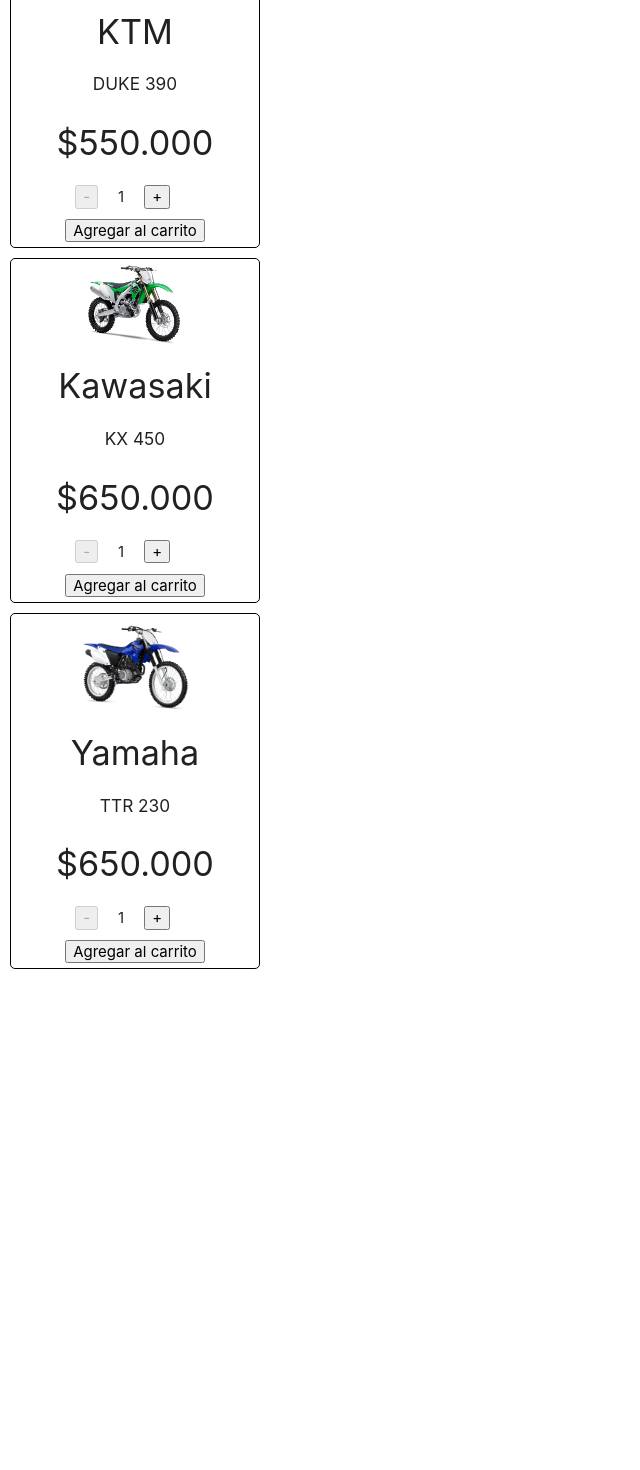
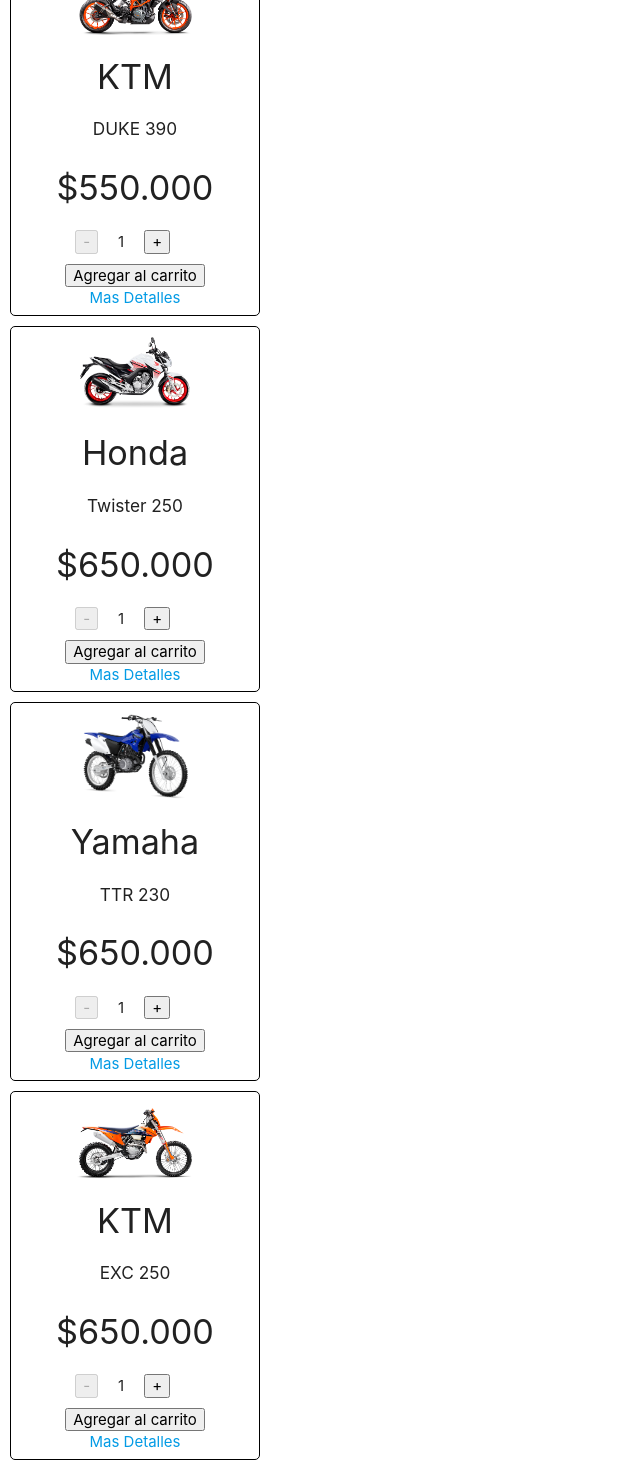
Before and after one commit to Pablo-Esquilache/Curso-React-JS-CoderHouse, a React (Create React App) app in the folder pablo_esquilache_app_reactjs/: page / in a window 1280 px wide. Shown: the part 1007-2477 px from the top of the page, without its empty margins (0-640 px from the left). Before the commit the page ends 1986 px from the top, so only its background shows below. Built offline with nearby package versions, Linux system fonts and the light colour scheme.

Commit message:
Primer entrgea Proyecto Final

```diff
--- a/pablo_esquilache_app_reactjs/public/BaseDatos/BaseDatos.json
+++ b/pablo_esquilache_app_reactjs/public/BaseDatos/BaseDatos.json
@@ -15,7 +15,8 @@
             "Modelo": "Tornado 250",
             "Año": 2014,
             "Precio": "$600.000",
-            "Imagen": "./BaseDatos/ImagenesJson/Honda-Tornado-250.png"
+            "Imagen": "./BaseDatos/ImagenesJson/Honda-Tornado-250.png",
+            "Detalle": "La Yamaha XTZ 250 es una motocicleta de doble deporte diseñada y producida por Yamaha Motor do Brasil, a partir de 2006. Es una variante de la XT250, que se comercializa en todo el mundo, y deriva del modelo XT500 de 1975, que estableció una exitosa gama de motocicletas de doble deporte, incluida la XT600 Ténéré, que contribuyó en gran medida a la imagen de Yamaha. Reemplaza al XT225 en el mercado brasileño."
         },
         {
             "id": 3,
@@ -23,15 +24,17 @@
             "Modelo": "DUKE 390",
             "Año": 2017,
             "Precio": "$550.000",
-            "Imagen": "./BaseDatos/ImagenesJson/KTM-Duke-390.png"
+            "Imagen": "./BaseDatos/ImagenesJson/KTM-Duke-390.png",
+            "Detalle": "La Yamaha XTZ 250 es una motocicleta de doble deporte diseñada y producida por Yamaha Motor do Brasil, a partir de 2006. Es una variante de la XT250, que se comercializa en todo el mundo, y deriva del modelo XT500 de 1975, que estableció una exitosa gama de motocicletas de doble deporte, incluida la XT600 Ténéré, que contribuyó en gran medida a la imagen de Yamaha. Reemplaza al XT225 en el mercado brasileño."
         },
         {
             "id": 4,
-            "Marca": "Kawasaki",
-            "Modelo": "KX 450",
+            "Marca": "Honda",
+            "Modelo": "Twister 250",
             "Año": 2013,
             "Precio": "$650.000",
-            "Imagen": "./BaseDatos/ImagenesJson/Kawasaki-KX-450.png"
+            "Imagen": "./BaseDatos/ImagenesJson/Honda-Twister-250.png",
+            "Detalle": "La Yamaha XTZ 250 es una motocicleta de doble deporte diseñada y producida por Yamaha Motor do Brasil, a partir de 2006. Es una variante de la XT250, que se comercializa en todo el mundo, y deriva del modelo XT500 de 1975, que estableció una exitosa gama de motocicletas de doble deporte, incluida la XT600 Ténéré, que contribuyó en gran medida a la imagen de Yamaha. Reemplaza al XT225 en el mercado brasileño."
         },
         {
             "id": 5,
@@ -39,7 +42,17 @@
             "Modelo": "TTR 230",
             "Año": 2011,
             "Precio": "$650.000",
-            "Imagen": "./BaseDatos/ImagenesJson/Yamaha-TTR-230.png"
+            "Imagen": "./BaseDatos/ImagenesJson/Yamaha-TTR-230.png",
+            "Detalle": "La Yamaha XTZ 250 es una motocicleta de doble deporte diseñada y producida por Yamaha Motor do Brasil, a partir de 2006. Es una variante de la XT250, que se comercializa en todo el mundo, y deriva del modelo XT500 de 1975, que estableció una exitosa gama de motocicletas de doble deporte, incluida la XT600 Ténéré, que contribuyó en gran medida a la imagen de Yamaha. Reemplaza al XT225 en el mercado brasileño."
+        },
+        {
+            "id": 6,
+            "Marca": "KTM",
+            "Modelo": "EXC 250",
+            "Año": 2011,
+            "Precio": "$650.000",
+            "Imagen": "./BaseDatos/ImagenesJson/KTM-EXC-250.png",
+            "Detalle": "La Yamaha XTZ 250 es una motocicleta de doble deporte diseñada y producida por Yamaha Motor do Brasil, a partir de 2006. Es una variante de la XT250, que se comercializa en todo el mundo, y deriva del modelo XT500 de 1975, que estableció una exitosa gama de motocicletas de doble deporte, incluida la XT600 Ténéré, que contribuyó en gran medida a la imagen de Yamaha. Reemplaza al XT225 en el mercado brasileño."
         }
     ]
 }
--- a/pablo_esquilache_app_reactjs/src/App.jsx
+++ b/pablo_esquilache_app_reactjs/src/App.jsx
@@ -9,18 +9,16 @@
 
   return (
     <>
-      <header>
-        <BrowserRouter>
+      <BrowserRouter>
+        <header>
           <NavBar />
-          <Routes>
-            <Route path='/' element={<ItemListContainer msj="APP de presentacion de Pablo Esquilache" aling="center" color="red"/>}/>
-            <Route path='/category/id' element={ItemListContainer}/>
-            <Route path='/item/:id' element={ItemDetailContainer}/>
-          </Routes>
-        </BrowserRouter>
-      </header>
-      {/* <ItemListContainer msj="APP de presentacion de Pablo Esquilache" aling="center" color="red" />
-      <ItemDetailContainer /> */}
+        </header>
+        <Routes>
+          <Route path='/' element={<ItemListContainer msj="APP de presentacion de Pablo Esquilache" aling="center" color="red" />} />
+          <Route path='/category/:idMarca' element={<ItemListContainer />} />
+          <Route path='/item/:idDetalle' element={<ItemDetailContainer />} />
+        </Routes>
+      </BrowserRouter>
     </>
   );
 }
--- a/pablo_esquilache_app_reactjs/src/components/NavBar/NavBar.jsx
+++ b/pablo_esquilache_app_reactjs/src/components/NavBar/NavBar.jsx
@@ -1,11 +1,16 @@
 import CartWidget from './CartWidget';
 import Logo2 from './Logo2.png';
+import { NavLink } from 'react-router-dom';
+
 const NavBar = () => {
     return (
         <nav style={{ backgroundColor: "#00acc1" }}>
             <div class="nav-wrapper">
-            <img src={Logo2} alt="" style={{width:70}}/>
+                <NavLink to= '/'><img src={Logo2} alt="" style={{ width: 70 }}/></NavLink>
                 <ul id="nav-mobile" class="right hide-on-med-and-down" style={{ marginRight: 20, fontSize: 20 }}>
+                    <li><NavLink to='/category/Yamaha'>Yamaha</NavLink></li>
+                    <li><NavLink to='/category/Honda'>Honda</NavLink></li>
+                    <li><NavLink to='/category/KTM'>KTM</NavLink></li>
                     <li><a href="sass.html">Quienes Somos</a></li>
                     <li><a href="badges.html">Nuestros Productos</a></li>
                     <li><CartWidget /> 0</li>
--- a/pablo_esquilache_app_reactjs/src/container/ItemListContainer/Item.jsx
+++ b/pablo_esquilache_app_reactjs/src/container/ItemListContainer/Item.jsx
@@ -1,7 +1,8 @@
 import ItemCount from "../../components/ItemCount/ItemCount"
+import { Link } from "react-router-dom"
 
 
-const Item = ({ img, price, modelo, marca }) => {
+const Item = ({ img, price, modelo, marca, id }) => {
     const onAdd = () => {
         console.log('Ud. ha añadido un producto al carrito')
     }
@@ -12,6 +13,7 @@
             <h6>{modelo}</h6>
             <h4>{price}</h4>
             <ItemCount stock={10} initial={1} onAdd={onAdd} />
+            <Link to={`/item/${id}`}>Mas Detalles</Link>
         </div>
     )
 }
--- a/pablo_esquilache_app_reactjs/src/container/ItemListContainer/ItemList.jsx
+++ b/pablo_esquilache_app_reactjs/src/container/ItemListContainer/ItemList.jsx
@@ -1,23 +1,26 @@
 import { useEffect, useState } from "react";
 import Item from "./Item";
+import { useParams } from "react-router-dom";
 
 const ItemList = () => {
     const [motos, setMotos] = useState([])
+    const { idMarca } = useParams();
 
     const ItemListApi = async () => {
         const res = await fetch('/BaseDatos/BaseDatos.json');
         const data = await res.json();
-        setMotos(data.MotosVarias);
+        if (idMarca) { setMotos(data.MotosVarias.filter(moto => moto.Marca === idMarca)) }
+        else { setMotos(data.MotosVarias) }
     }
 
     useEffect(() => {
         ItemListApi()
-    }, [])
+    }, [idMarca])
 
     return (
         <>
             {motos.map((moto, index) => (
-                <Item key={index} img={moto.Imagen} marca={moto.Marca} modelo={moto.Modelo} price={moto.Precio} />
+                <Item key={index} id={moto.id} img={moto.Imagen} marca={moto.Marca} modelo={moto.Modelo} price={moto.Precio} />
             ))}
         </>
     )
--- a/pablo_esquilache_app_reactjs/src/container/itemDetailContainer/ItemDetailContainer.jsx
+++ b/pablo_esquilache_app_reactjs/src/container/itemDetailContainer/ItemDetailContainer.jsx
@@ -1,25 +1,30 @@
 import { useEffect, useState } from "react";
 import ItemDetail from "./ItemDetail";
+import { useParams } from "react-router-dom";
 
 const ItemDetailContainer = () => {
 
     const [motos, setMotos] = useState([]);
 
+    const { idDetalle } = useParams()
+
     const ItemDetailPromise = async () => {
         const res = await fetch('/BaseDatos/BaseDatos.json');
         const data = await res.json();
-        setMotos(data.MotosVarias);
+        if (idDetalle) { setMotos(data.MotosVarias.filter(moto => moto.id === parseInt(idDetalle))) }
+        else { setMotos(data.MotosVarias) }
     }
     useEffect(() => {
         ItemDetailPromise();
-    }, []);
+    }, [idDetalle]);
 
-    const motosFind = motos.find(moto => moto.id === 1)
-    if (motosFind !== undefined) {
-        return (
-            <ItemDetail detalle={motosFind.Detalle} img={motosFind.Imagen} marca={motosFind.Marca} modelo={motosFind.Modelo} price={motosFind.Precio}/>
-        )
-    }
+    return (
+        <>
+            {motos.map((moto, index) => (
+                <ItemDetail detalle={moto.Detalle} key={index} id={moto.id} img={moto.Imagen} marca={moto.Marca} modelo={moto.Modelo} price={moto.Precio} />
+            ))}
+        </>
+    )
 }
 
 export default ItemDetailContainer;
--- a/pablo_esquilache_app_reactjs/src/container/itemListContainer.jsx
+++ b/pablo_esquilache_app_reactjs/src/container/itemListContainer.jsx
@@ -8,7 +8,7 @@
                 <h1 style={{ textAlign: greeting.aling, color: greeting.color }}>{greeting.msj}</h1>
             </div>
             <div>
-                <ItemList/>
+                <ItemList />
             </div>
         </>
     )
```
Also changed, not shown: pablo_esquilache_app_reactjs/public/BaseDatos/ImagenesJson/Honda-Twister-250.png (added), pablo_esquilache_app_reactjs/public/BaseDatos/ImagenesJson/KTM-EXC-250.png (added).
